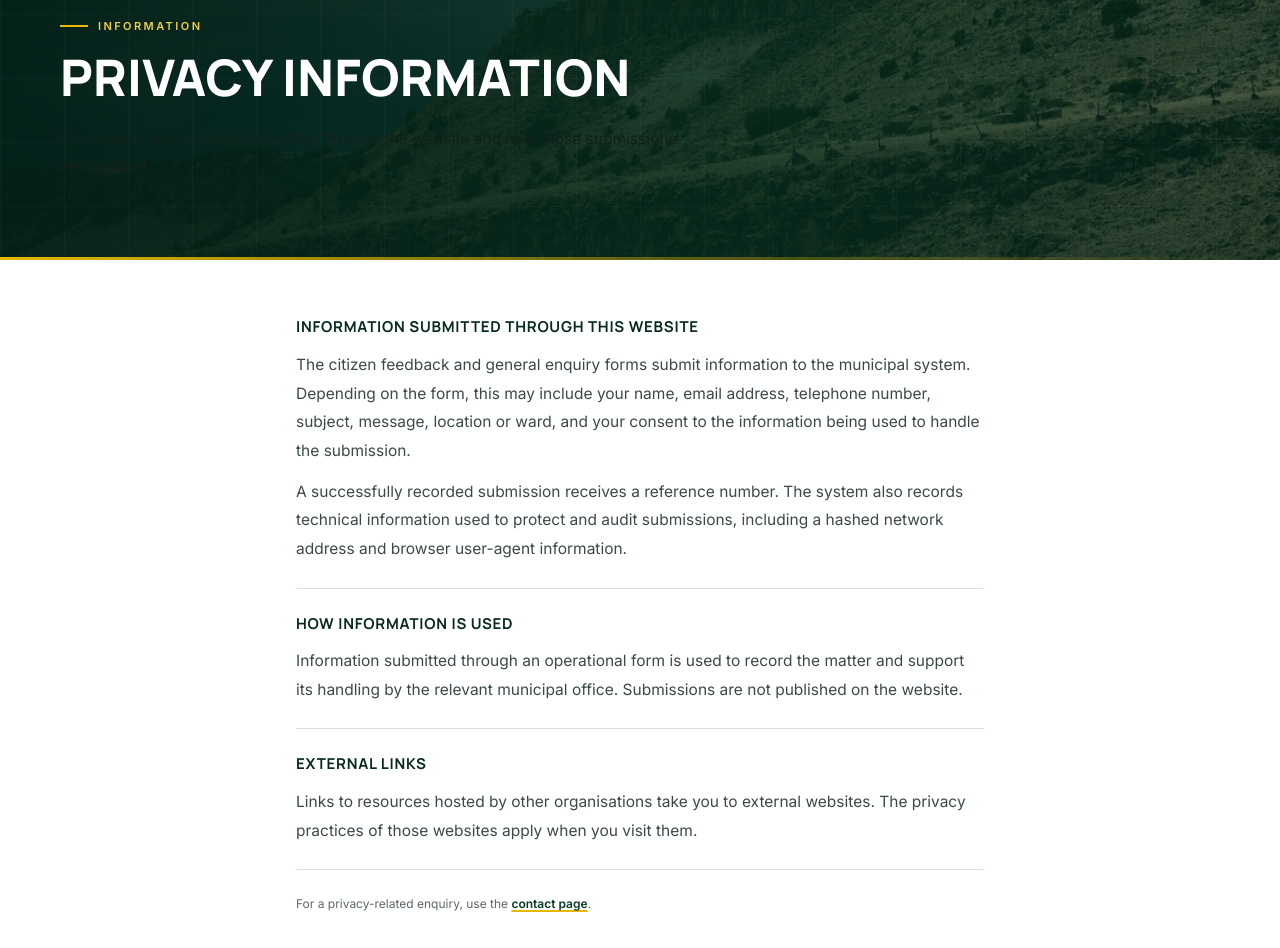
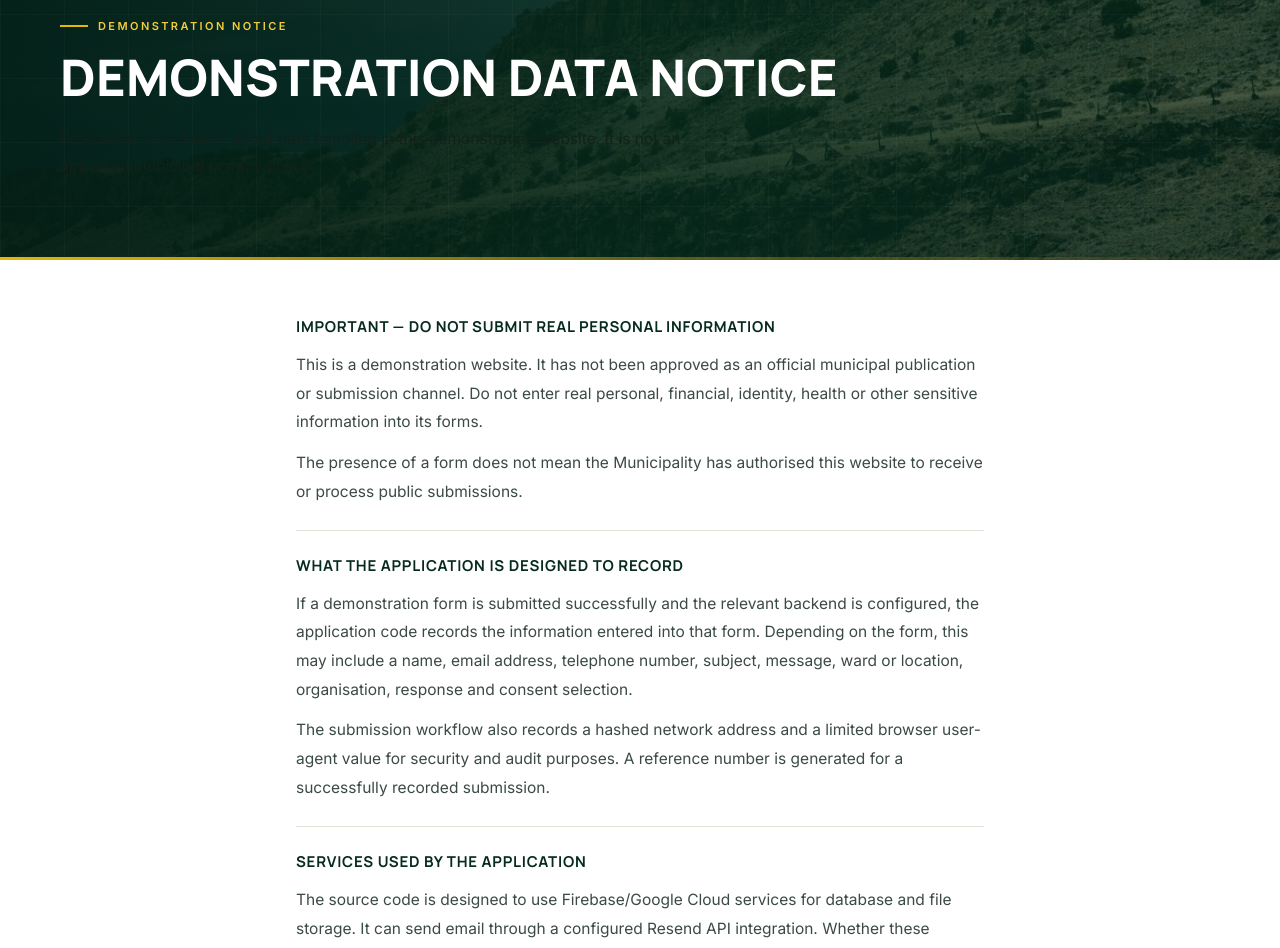
Before and after one commit to kikie254/municp, a Next.js app: page /privacy in a window 1280 px wide. Shown: the part 340-1288 px from the top of the page. Built offline with nearby package versions, Linux system fonts and the light colour scheme; no server answers.

Commit message:
Replace unapproved privacy claims with a provisional demonstration data notice

```diff
--- a/app/privacy/page.tsx
+++ b/app/privacy/page.tsx
@@ -3,29 +3,38 @@ import Link from "next/link";
 import { PageHero } from "@/components/PageHero";
 
 export const metadata: Metadata = {
-  title: "Privacy Information",
-  description: "Information about data submitted through the Iten-Tambach Municipality website.",
+  title: "Demonstration Data Notice",
+  description: "Provisional information about data handling in the Iten-Tambach Municipality demonstration website.",
   alternates: { canonical: "/privacy" },
 };
 
 const sections = [
   {
-    title: "Information submitted through this website",
+    title: "Important — do not submit real personal information",
     body: [
-      "The citizen feedback and general enquiry forms submit information to the municipal system. Depending on the form, this may include your name, email address, telephone number, subject, message, location or ward, and your consent to the information being used to handle the submission.",
-      "A successfully recorded submission receives a reference number. The system also records technical information used to protect and audit submissions, including a hashed network address and browser user-agent information.",
+      "This is a demonstration website. It has not been approved as an official municipal publication or submission channel. Do not enter real personal, financial, identity, health or other sensitive information into its forms.",
+      "The presence of a form does not mean the Municipality has authorised this website to receive or process public submissions.",
     ],
   },
   {
-    title: "How information is used",
+    title: "What the application is designed to record",
     body: [
-      "Information submitted through an operational form is used to record the matter and support its handling by the relevant municipal office. Submissions are not published on the website.",
+      "If a demonstration form is submitted successfully and the relevant backend is configured, the application code records the information entered into that form. Depending on the form, this may include a name, email address, telephone number, subject, message, ward or location, organisation, response and consent selection.",
+      "The submission workflow also records a hashed network address and a limited browser user-agent value for security and audit purposes. A reference number is generated for a successfully recorded submission.",
     ],
   },
   {
-    title: "External links",
+    title: "Services used by the application",
     body: [
-      "Links to resources hosted by other organisations take you to external websites. The privacy practices of those websites apply when you visit them.",
+      "The source code is designed to use Firebase/Google Cloud services for database and file storage. It can send email through a configured Resend API integration. Whether these services are configured and active on a particular deployment has not been independently verified.",
+      "Do not assume that a form submission has reached an authorised municipal office. Do not use the demonstration reference as an official complaint, application or consultation reference.",
+    ],
+  },
+  {
+    title: "Approval still required",
+    body: [
+      "This page is a provisional technical data notice, not a formally approved municipal privacy policy or a legal compliance certification. The Municipality must designate the responsible data controller and privacy contact, approve the purposes and lawful bases for processing, confirm processor arrangements and any cross-border transfers, set retention and deletion periods, and approve the process for exercising data-subject rights and raising complaints.",
+      "A Kenyan privacy/legal review is required before the site or its forms are authorised for real public use.",
     ],
   },
 ];
@@ -34,11 +43,11 @@ export default function PrivacyPage() {
   return (
     <>
       <PageHero
-        title="Privacy Information"
-        intro="Information about details submitted through the website and how those submissions are handled."
+        title="Demonstration Data Notice"
+        intro="Provisional information about data handling in this demonstration website. It is not an approved municipal privacy policy."
         image="/images/kerio-escarpment.jpg"
-        imageAlt="The Elgeyo escarpment seen across the Kerio Valley"
-        eyebrow="Information"
+        imageAlt="Highland escarpment landscape"
+        eyebrow="Demonstration Notice"
         crumbs={[{ label: "Privacy Information" }]}
       />
       <section className="bg-white py-14">
@@ -54,7 +63,7 @@ export default function PrivacyPage() {
             </section>
           ))}
           <p className="mt-6 text-[12px] leading-relaxed text-ink-muted">
-            For a privacy-related enquiry, use the <Link href="/contact" className="font-semibold text-green-800 underline decoration-gold-400 decoration-2 underline-offset-2">contact page</Link>.
+            For institutional privacy approval, the Municipality must publish a verified privacy contact and an authorised notice. See the <Link href="/terms" className="font-semibold text-green-800 underline decoration-gold-400 decoration-2 underline-offset-2">website status</Link>.
           </p>
         </div>
       </section>
```
